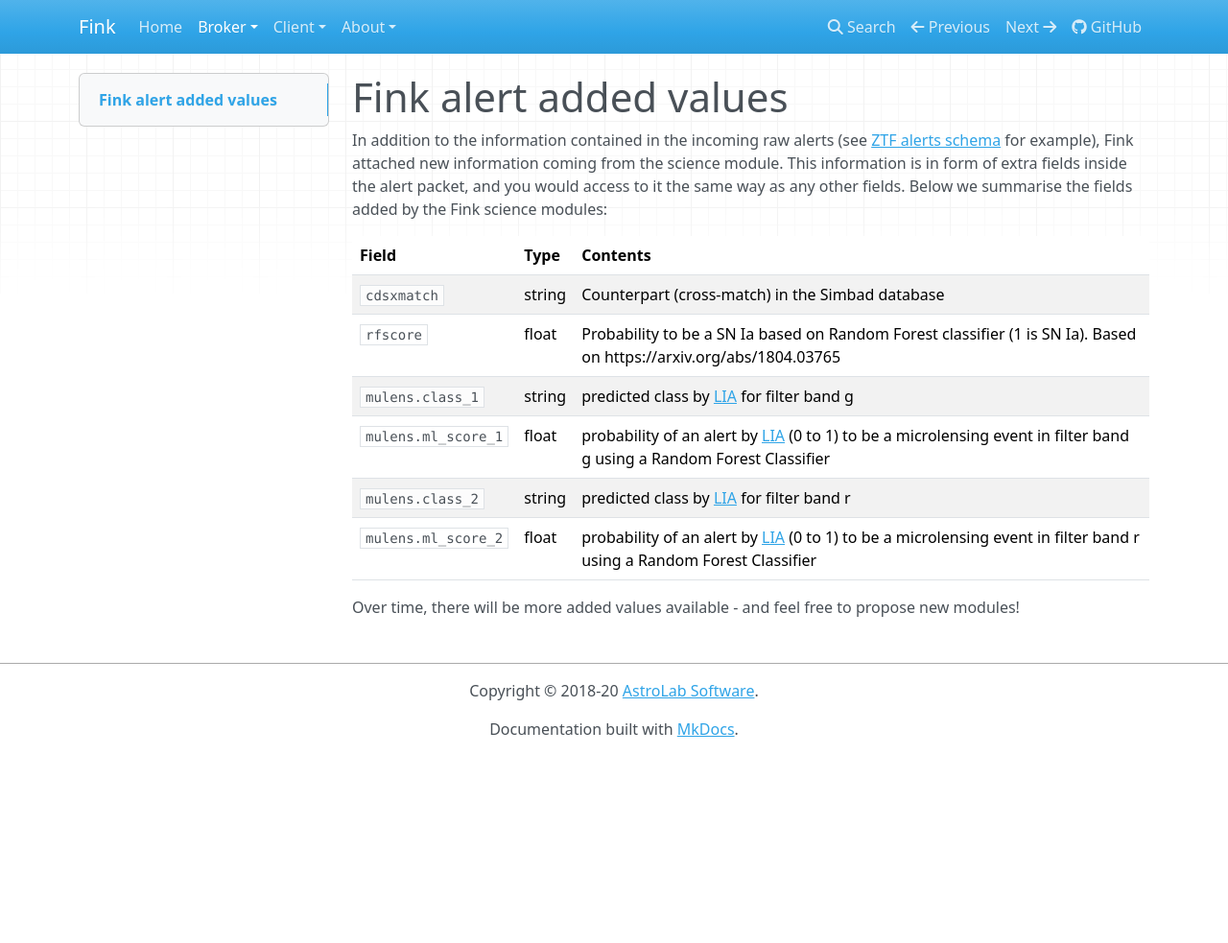
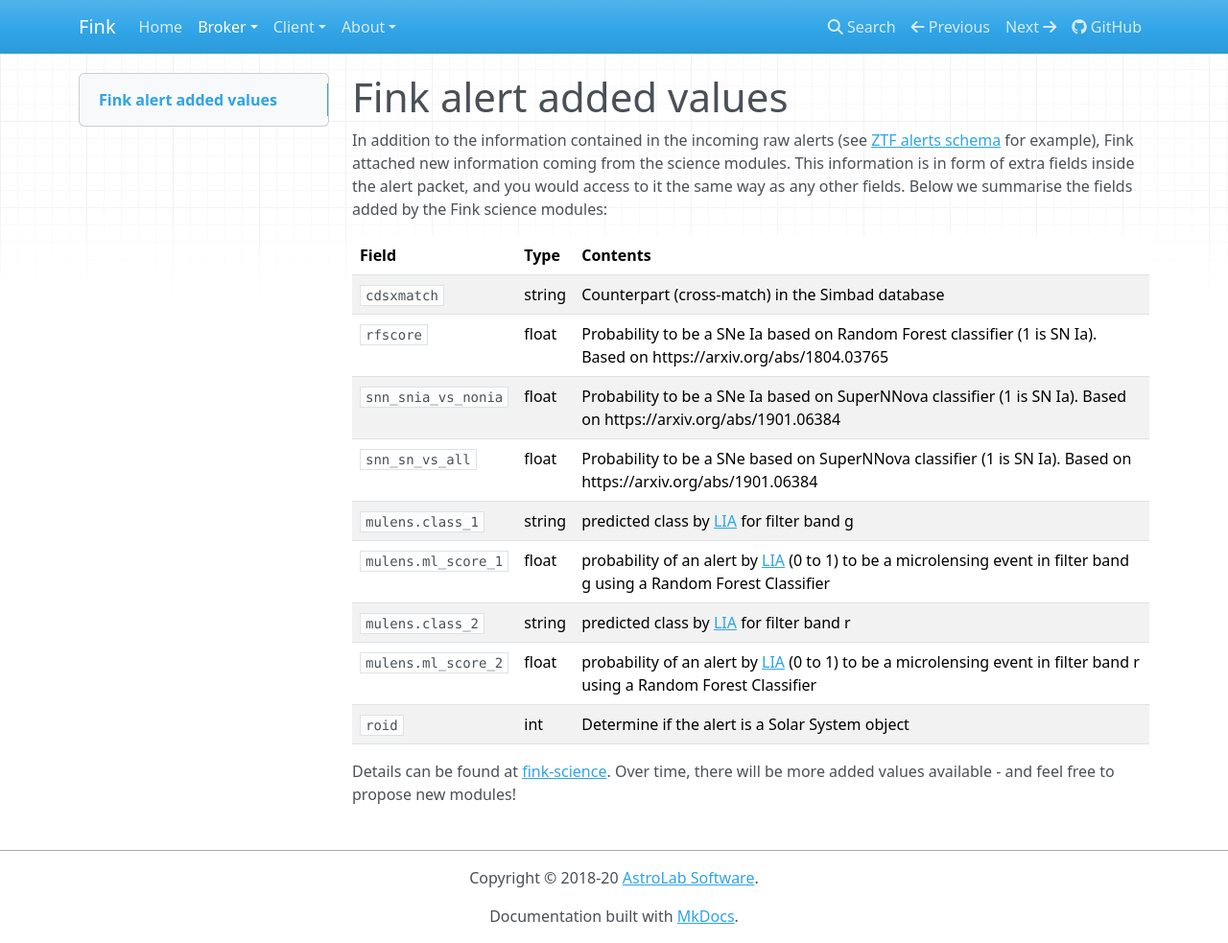
Before and after one commit to astrolabsoftware/fink, an MkDocs documentation site: the page built from docs/science/added_values.md, in a window 1280 px wide and 983 px high. Shown: the whole window at 96% size. Built offline with MkDocs 1.6.1, drawn with Linux system fonts in a browser that asks for light colours; nearby versions of some CDN libraries.

Commit message:
Update the science added value by fink

```diff
--- a/docs/science/added_values.md
+++ b/docs/science/added_values.md
@@ -1,14 +1,17 @@
 # Fink alert added values
 
-In addition to the information contained in the incoming raw alerts (see [ZTF alerts schema](https://zwickytransientfacility.github.io/ztf-avro-alert/) for example), Fink attached new information coming from the science module. This information is in form of extra fields inside the alert packet, and you would access to it the same way as any other fields. Below we summarise the fields added by the Fink science modules:
+In addition to the information contained in the incoming raw alerts (see [ZTF alerts schema](https://zwickytransientfacility.github.io/ztf-avro-alert/) for example), Fink attached new information coming from the science modules. This information is in form of extra fields inside the alert packet, and you would access to it the same way as any other fields. Below we summarise the fields added by the Fink science modules:
 
 | Field | Type | Contents |
 |:--------|:-------|:--------|
 | `cdsxmatch` | string | Counterpart (cross-match) in the Simbad database |
-| `rfscore` | float | Probability to be a SN Ia based on Random Forest classifier (1 is SN Ia). Based on https://arxiv.org/abs/1804.03765 |
+| `rfscore` | float | Probability to be a SNe Ia based on Random Forest classifier (1 is SN Ia). Based on https://arxiv.org/abs/1804.03765 |
+| `snn_snia_vs_nonia` | float | Probability to be a SNe Ia based on SuperNNova classifier (1 is SN Ia). Based on https://arxiv.org/abs/1901.06384 |
+| `snn_sn_vs_all` | float | Probability to be a SNe based on SuperNNova classifier (1 is SN Ia). Based on https://arxiv.org/abs/1901.06384 |
 | `mulens.class_1` | string | predicted class by [LIA](https://github.com/dgodinez77/LIA) for filter band g |
 | `mulens.ml_score_1` | float | probability of an alert by [LIA](https://github.com/dgodinez77/LIA) (0 to 1) to be a microlensing event in filter band g using a Random Forest Classifier |
 | `mulens.class_2` | string | predicted class by [LIA](https://github.com/dgodinez77/LIA) for filter band r |
 | `mulens.ml_score_2` | float | probability of an alert by [LIA](https://github.com/dgodinez77/LIA) (0 to 1) to be a microlensing event in filter band r using a Random Forest Classifier |
+| `roid` | int | Determine if the alert is a Solar System object |
 
-Over time, there will be more added values available - and feel free to propose new modules!
+Details can be found at [fink-science](https://github.com/astrolabsoftware/fink-science). Over time, there will be more added values available - and feel free to propose new modules!
```
